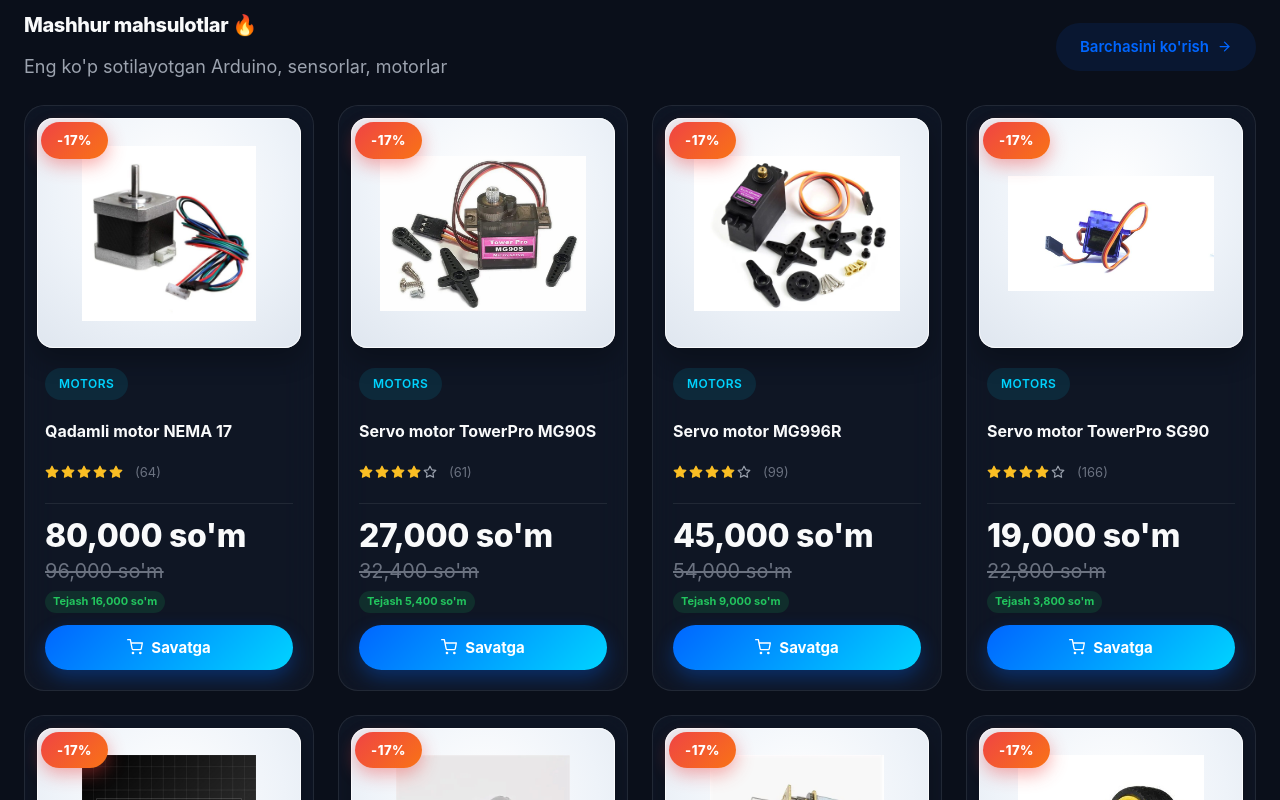
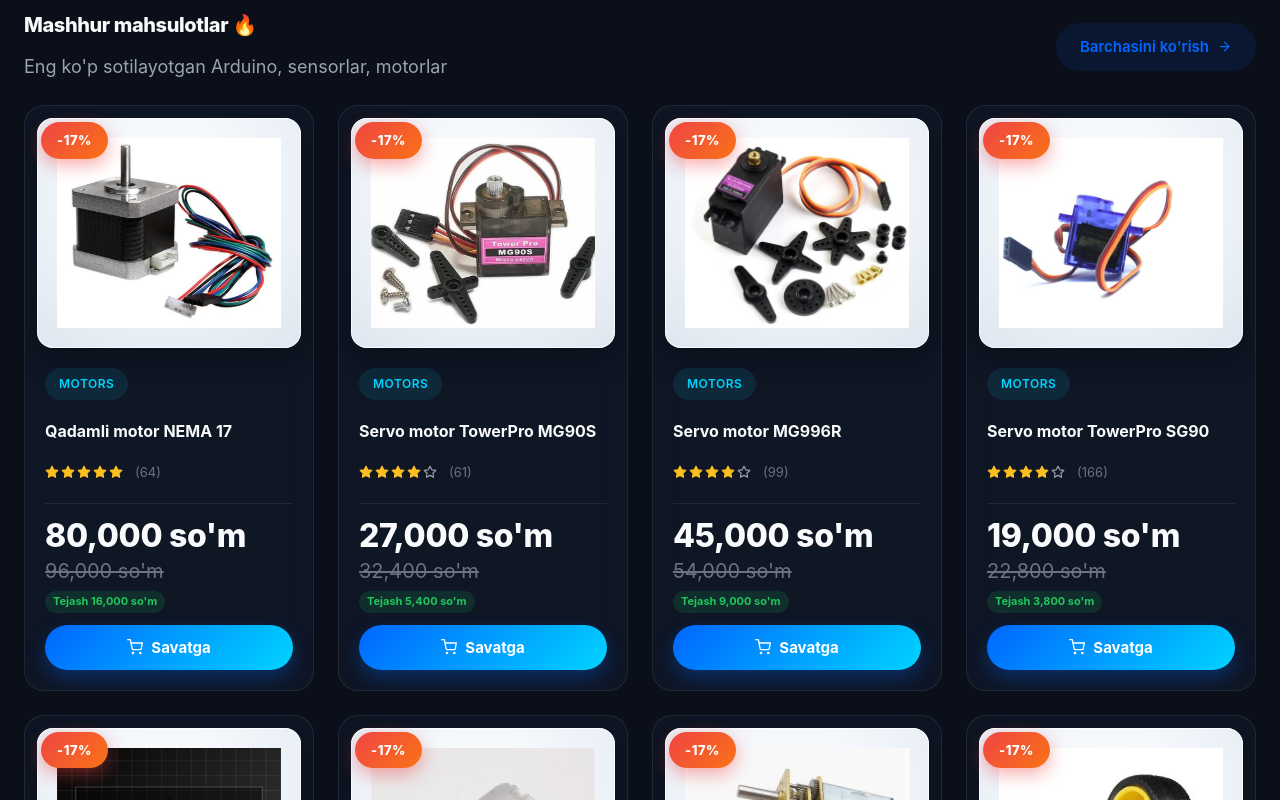
Before and after one commit to karimboyevnodirbek27-ux/robosale.shopp, a React (Vite) app in the folder frontend/: page / in a window 1280 px wide. Shown: the part 1220-2020 px from the top of the page. Built offline with nearby package versions, Linux system fonts and the light colour scheme; no server answers.

Commit message:
fix(ui): product image fills card (object-fit cover) to remove white side gaps

```diff
--- a/frontend/src/components/ProductCard.css
+++ b/frontend/src/components/ProductCard.css
@@ -82,14 +82,15 @@
 
 .product-image img {
     position: relative;
-    max-width: 92%;
-    max-height: 92%;
-    width: auto;
-    height: auto;
-    object-fit: contain;
+    width: 100%;
+    height: 100%;
+    max-width: none;
+    max-height: none;
+    object-fit: cover;
+    object-position: center;
     transition: transform 0.3s ease;
     z-index: 1;
-    /* NO FILTERS - Keep image bright and clear */
+    /* Asosiy: rasm kartani to'ldiradi, oq bo'shliq qolmaydi */
 }
 
 /* Dark mode - NO filters, NO blend modes */
```
